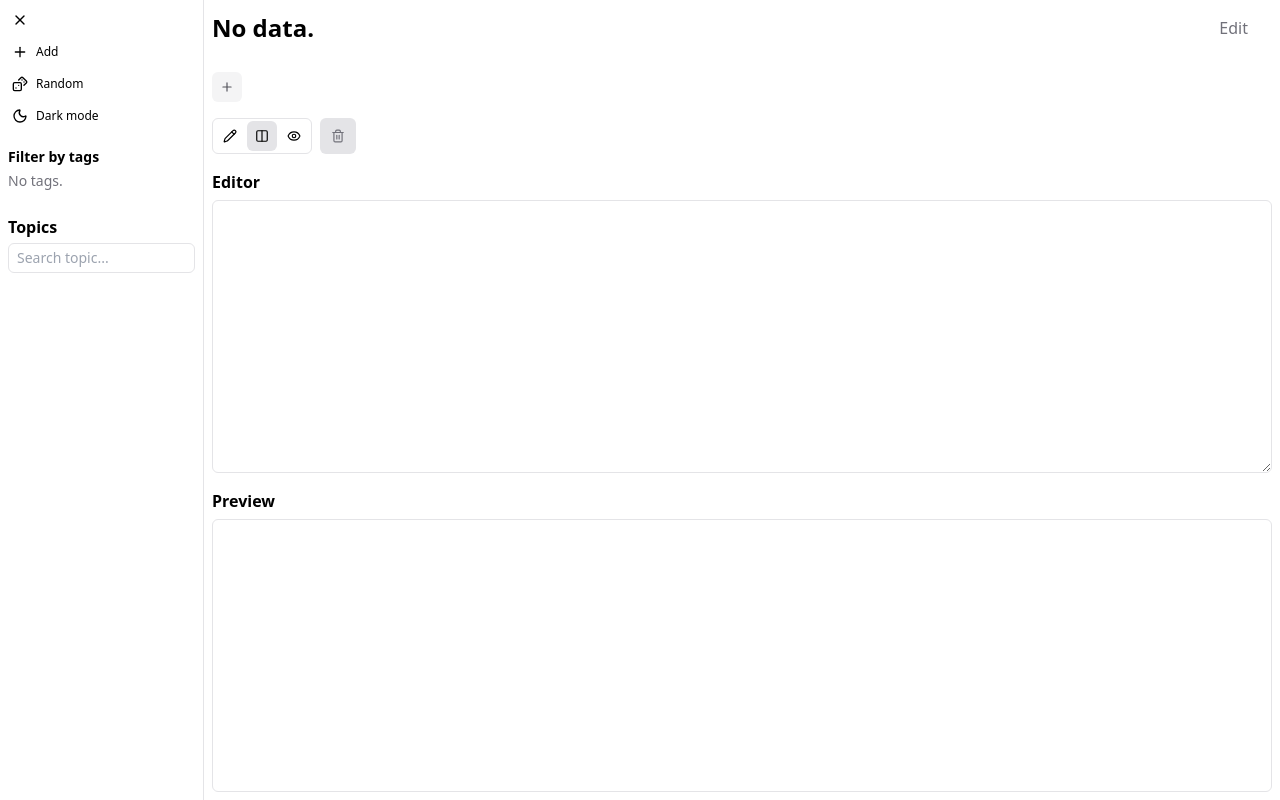
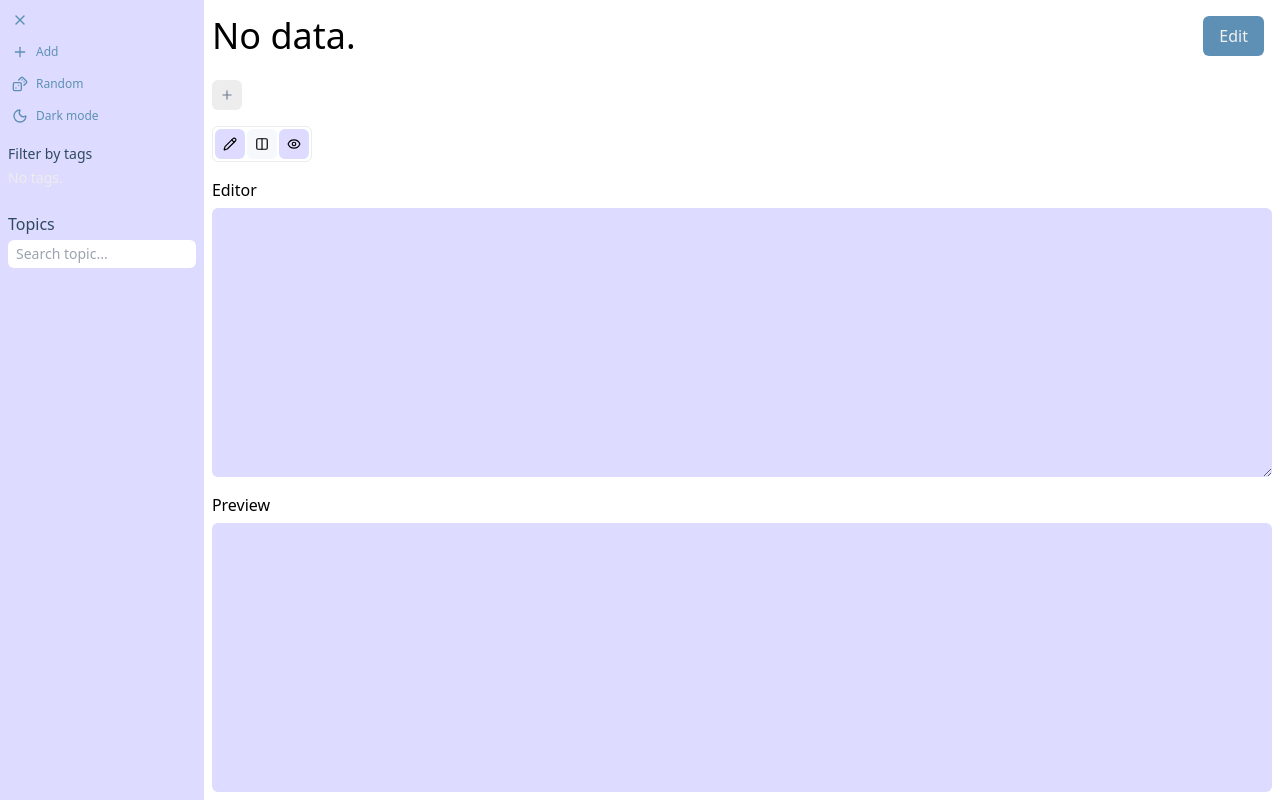
Before and after one commit to Lucccyo/ram, a React (Vite) app: page / in a window 1280 px wide. Built offline with nearby package versions, Linux system fonts and the light colour scheme.

Commit message:
first coloring

```diff
--- a/src/App.tsx
+++ b/src/App.tsx
@@ -5,7 +5,6 @@ import {
   Menu,
   X,
   Dices,
-  Trash2,
   Plus,
   Columns2,
   Eye,
@@ -30,7 +29,6 @@ export default function App() {
   const [htmlPreview, setHtmlPreview] = useState("");
   const [viewMode, setViewMode] = useState<"code" | "both" | "preview">("both");
   const [menuCollapsed, setMenuCollapsed] = useState(false);
-  const [deleteTopic, setDeleteTopic] = useState(false);
   const saveTimeout = useRef<ReturnType<typeof setTimeout> | null>(null);
   const [theme, setTheme] = useState("light")
   const [tags, setTags] = useState<string[]>([]);
@@ -64,7 +62,6 @@ export default function App() {
         const updatedTopics = topics.filter(topic => topic !== currentTopic);
         setTopics(updatedTopics);
         refreshTags();
-        setDeleteTopic(false);
         if (updatedTopics.length === 0) {
           setCurrentTopic(null);
           setNote("");
@@ -318,22 +315,22 @@ export default function App() {
   const isPreviewVisible = viewMode === "preview" || viewMode === "both";
 
   return (
-    <div className="flex h-screen">
+    <div className="flex h-screen bg-background">
       <div
-        className={`p-2 border-r text-xs border-r-zinc-200 dark:border-r-zinc-700 box-border ${menuCollapsed ? "" : "w-[20em]"
+        className={`p-2 text-xs bg-surface text-primary ${menuCollapsed ? "" : "w-[20em]"
           }`}
       >
         <div className="flex gap-2 flex-col">
           <button
             onClick={() => setMenuCollapsed(!menuCollapsed)}
-            className="hover:bg-zinc-100 dark:hover:bg-zinc-800 p-1 rounded-md transition-all duration-200 cursor-pointer flex items-center gap-2"
+            className="text-action p-1 rounded-md transition-all duration-200 cursor-pointer flex items-center gap-2"
           >
             {menuCollapsed ? <Menu size={16} /> : <X size={16} />}
           </button>
 
           <button
             onClick={addNewTopic}
-            className="hover:bg-zinc-100 dark:hover:bg-zinc-800 p-1 rounded-md transition-all duration-200 cursor-pointer flex items-center gap-2"
+            className="text-action p-1 rounded-md transition-all duration-200 cursor-pointer flex items-center gap-2"
           >
             <Plus size={16} />
             {!menuCollapsed && <span>Add</span>}
@@ -342,7 +339,7 @@ export default function App() {
           <button
             onClick={randomTopic}
             disabled={topics.length === 0}
-            className="hover:bg-zinc-100 dark:hover:bg-zinc-800 p-1 rounded-md transition-all duration-200 cursor-pointer flex items-center gap-2"
+            className="text-action p-1 rounded-md transition-all duration-200 cursor-pointer flex items-center gap-2"
           >
             <Dices size={16} />
             {!menuCollapsed && <span>Random</span>}
@@ -352,7 +349,7 @@ export default function App() {
               const newTheme = document.documentElement.classList.contains("dark") ? "light" : "dark";
               storeTheme(newTheme);
             }}
-            className="hover:bg-zinc-100 dark:hover:bg-zinc-800 p-1 rounded-md transition-all duration-200 cursor-pointer flex items-center gap-2"
+            className="text-action p-1 rounded-md transition-all duration-200 cursor-pointer flex items-center gap-2"
           >
             {theme == "dark" ? <Sun size={16} /> : <Moon size={16} />}
             {!menuCollapsed && <span>{theme == "dark" ? "Light" : "Dark"} mode</span>}
@@ -365,7 +362,7 @@ export default function App() {
               <h4 className="text-sm mb-1">Filter by tags</h4>
               <div className="flex flex-wrap gap-1">
                 {allTags.length === 0 ? (
-                  <span className="text-sm text-zinc-500 dark:text-zinc-400">No tags.</span>
+                  <span className="text-sm text-soft">No tags.</span>
                 ) : (
                   allTags.map((tag) => {
                     const isSelected = selectedTags.includes(tag);
@@ -379,9 +376,9 @@ export default function App() {
                               : [...prev, tag]
                           );
                         }}
-                        className={`px-2 py-1 rounded text-xs border ${isSelected
-                          ? "bg-zinc-200 dark:bg-zinc-700 border-white"
-                          : "bg-zinc-200 dark:bg-zinc-800 text-black dark:text-white border-zinc-800"
+                        className={`px-2 py-1 rounded text-xs ${isSelected
+                          ? "bg-constructive text-inverse"
+                          : "bg-soft text-primary"
                           }`}
                       >
                         {tag}
@@ -399,7 +396,7 @@ export default function App() {
                 placeholder="Search topic..."
                 value={search}
                 onChange={(e) => setSearch(e.target.value)}
-                className="w-full mb-2 mt-1 px-2 py-1 rounded-md text-sm border border-zinc-200 dark:border-zinc-700 bg-white dark:bg-zinc-800 text-black dark:text-white"
+                className="w-full mb-2 mt-1 px-2 py-1 rounded-md text-sm bg-background"
               />
               <ul className="list-none p-0 m-0 max-h-[70vh] overflow-y-auto pr-1 mt-2">
                 {filteredTopics
@@ -408,9 +405,9 @@ export default function App() {
                     <li
                       key={index}
                       onClick={() => setCurrentTopic(topic)}
-                      className={`text-xs cursor-pointer px-2 py-1 rounded-md transition-all duration-200 mb-1 ${topic === currentTopic
-                        ? "bg-zinc-200 dark:bg-zinc-700"
-                        : "bg-transparent hover:bg-zinc-100 dark:hover:bg-zinc-800"
+                      className={`text-xs cursor-pointer px-2 py-1 rounded-md mb-1 ${topic === currentTopic
+                        ? "bg-action"
+                        : "bg-transparent"
                         } truncate`}
                     >
                       {topic}
@@ -425,14 +422,13 @@ export default function App() {
       <div className="flex p-2 flex-col gap-4 w-screen">
         <NoteTitle
           title={currentTopic || ""}
-          onRename={(newTitle) => {
-            confirmRenameTopic(newTitle);
-          }}
+          onRename={confirmRenameTopic}
+          onDelete={handleDeleteTopic}
         />
 
         <div className="flex flex-row gap-1">
           {tags.map((tag, index) => (
-            <span key={index} className="flex flex-row items-center justify-center gap-1 px-3 py-1 h-[30px] bg-zinc-100 dark:bg-zinc-800 text-zinc-600 dark:text-zinc-400 rounded mr-2">{tag}
+            <span key={index} className="flex flex-row items-center justify-center gap-1 px-3 py-1 h-[30px] bg-soft text-secondary rounded mr-2">{tag}
               <button
                 onClick={() => {
                   if (currentTopic != null) {
@@ -453,14 +449,14 @@ export default function App() {
         </div>
 
         <div className="flex gap-2 items-center">
-          <div className="flex gap-[2px] rounded-md border border-zinc-200 dark:border-zinc-700 p-[2px] transition-all duration-200">
+          <div className="flex gap-[2px] rounded-md border border-soft p-[2px] transition-all duration-200">
             <ButtonIcon
               onClick={() => setViewMode("code")}
               icon={<Pencil size={14} />}
               className={`w-[30px] h-[30px]
               ${viewMode === "code"
-                  ? "bg-zinc-200 dark:bg-zinc-700"
-                  : "bg-white dark:bg-zinc-800 hover:bg-zinc-100 dark:hover:bg-zinc-800"
+                  ? "bg-markdown"
+                  : "bg-surface"
                 }`}
             />
             <ButtonIcon
@@ -468,8 +464,8 @@ export default function App() {
               icon={<Columns2 size={14} />}
               className={`w-[30px] h-[30px]
               ${viewMode === "both"
-                  ? "bg-zinc-200 dark:bg-zinc-700"
-                  : "bg-white dark:bg-zinc-800 hover:bg-zinc-100 dark:hover:bg-zinc-800"
+                  ? "bg-markdown"
+                  : "bg-surface"
                 }`}
             />
             <ButtonIcon
@@ -477,27 +473,27 @@ export default function App() {
               icon={<Eye size={14} />}
               className={`w-[30px] h-[30px]
               ${viewMode === "preview"
-                  ? "bg-zinc-200 dark:bg-zinc-700"
-                  : "bg-white dark:bg-zinc-800 hover:bg-zinc-100 dark:hover:bg-zinc-800"
+                  ? "bg-markdown"
+                  : "bg-surface"
                 }`}
             />
           </div>
-          <ButtonIcon
+          {/* <ButtonIcon
             onClick={() => setDeleteTopic(true)}
             icon={<Trash2 size={14} />}
             disabled={!currentTopic}
             className={`${currentTopic
-              ? "bg-red-200 dark:bg-red-700 hover:bg-red-300 dark:hover:bg-red-600"
+              ? "bg-destructive text-inverse"
               : "bg-zinc-200 dark:bg-zinc-800 text-zinc-500 cursor-not-allowed"
               }`}
-          />
+          /> */}
         </div>
 
         {isEditorVisible && (
           <>
             <h3 className="text-base p-0 m-0">Editor</h3>
             <textarea
-              className={`mt-[-10px] p-2 rounded-md border resize-y outline-none text-xs flex font-mono bg-white dark:bg-zinc-800 border-zinc-200 dark:border-zinc-700 text-black dark:text-white
+              className={`mt-[-10px] p-2 rounded-md resize-y outline-none text-xs flex font-mono bg-surface
                 ${isPreviewVisible
                   ? "h-[50%]"
                   : "h-[100%]"}`}
@@ -512,7 +508,7 @@ export default function App() {
           <>
             <h3 className="text-base p-0 m-0">Preview</h3>
             <div
-              className={`prose prose-sm markdown mt-[-10px] p-2 rounded-md border outline-none text-xs flex flex-col w-full bg-white dark:bg-zinc-800 border-zinc-200 dark:border-zinc-700 text-black dark:text-white preview-html overflow-y-auto overflow-x-hidden break-words whitespace-pre-wrap
+              className={`prose prose-sm markdown mt-[-10px] p-2 rounded-md outline-none text-xs flex flex-col w-full bg-surface preview-html overflow-y-auto overflow-x-hidden break-words whitespace-pre-wrap
                 ${isEditorVisible
                   ? "h-[50%]"
                   : "h-[100%]"}`}
@@ -523,14 +519,14 @@ export default function App() {
       </div>
 
       {showNewTopicModal && (
-        <div className="fixed inset-0 bg-zinc-900 bg-opacity-50 flex justify-center items-center z-999">
-          <div className="flex flex-col gap-2 bg-white dark:bg-zinc-800 p-4 rounded-md shadow-md">
+        <div className="fixed inset-0 bg-slate-900 bg-opacity-30 flex justify-center items-center z-999">
+          <div className="flex flex-col gap-2 bg-background p-4 rounded-md shadow-md">
             <h3 className="m-0 p-0">New Topic</h3>
             <input
               type="text"
               value={newTopicInput}
               onChange={(e) => setNewTopicInput(e.target.value)}
-              className="p-2 text-xs border rounded-md border-zinc-200 dark:border-zinc-700 bg-white dark:bg-zinc-800"
+              className="p-2 text-xs rounded-md bg-surface"
               placeholder="Enter topic name"
               autoFocus
             />
@@ -538,42 +534,17 @@ export default function App() {
               <ButtonText
                 onClick={() => setShowNewTopicModal(false)}
                 title="Cancel"
-                className="bg-zinc-200 dark:bg-zinc-700"
+                className="bg-surface"
               />
               <ButtonText
                 onClick={() => confirmAddTopic()}
                 title="Add"
-                className="bg-green-200 dark:bg-green-700"
+                className="bg-action text-inverse"
               />
             </div>
           </div>
         </div>
       )}
-
-      {deleteTopic && (
-        <div className="fixed inset-0 bg-zinc-900 bg-opacity-50 flex justify-center items-center z-999">
-          <div className="flex flex-col gap-2 bg-white dark:bg-zinc-800 p-4 rounded-md shadow-md">
-            <h3 className="m-0 p-0">Delete Topic</h3>
-            <div className="flex flex-col text-xs">
-              <span>Are you sure you want to delete this topic?</span>
-              <span>This action cannot be undone.</span>
-            </div>
-            <div className="flex justify-end gap-2">
-              <ButtonText
-                onClick={() => setDeleteTopic(false)}
-                title="Cancel"
-                className="bg-zinc-200 dark:bg-zinc-700"
-              />
-              <ButtonText
-                onClick={() => { handleDeleteTopic() }}
-                title="Delete"
-                className="bg-red-200 dark:bg-red-700"
-              />
-            </div>
-          </div>
-        </div>
-      )}
-
     </div>
   );
 }
--- /dev/null
+++ b/src/components/ConfirmDeleteModal.tsx
@@ -0,0 +1,41 @@
+import { ButtonText } from "./ButtonText";
+
+interface ConfirmDeleteModalProps {
+  isOpen: boolean;
+  onCancel: () => void;
+  onDelete: () => void;
+  title: string;
+}
+
+export default function ConfirmDeleteModal({
+  isOpen,
+  onCancel,
+  onDelete,
+  title,
+}: ConfirmDeleteModalProps) {
+  if (!isOpen) return null;
+
+  return (
+        <div className="fixed inset-0 bg-slate-900 bg-opacity-30 flex justify-center items-center z-999">
+          <div className="flex flex-col gap-2 bg-background p-4 rounded-md shadow-md">
+            <h3 className="m-0 p-0">Delete Topic {title} ?</h3>
+            <div className="flex flex-col text-xs">
+              <span>Are you sure you want to delete this topic?</span>
+              <span>This action cannot be undone.</span>
+            </div>
+            <div className="flex justify-end gap-2">
+              <ButtonText
+                onClick={() => onCancel()}
+                title="Cancel"
+                className="bg-surface"
+              />
+              <ButtonText
+                onClick={() => onDelete() }
+                title="Delete"
+                className="bg-destructive"
+              />
+            </div>
+          </div>
+        </div>
+  );
+}
--- a/src/components/NoteTitle.tsx
+++ b/src/components/NoteTitle.tsx
@@ -1,14 +1,17 @@
 import { useState } from "react";
-import { ButtonText } from "./ButtonText"
+import { ButtonText } from "./ButtonText";
+import ConfirmDeleteModal from "./ConfirmDeleteModal";
 
 interface NoteTitleProps {
   title: string;
   onRename: (newTitle: string) => void;
+  onDelete: () => void;
 }
 
-export function NoteTitle({ title, onRename }: NoteTitleProps) {
+export function NoteTitle({ title, onRename, onDelete }: NoteTitleProps) {
   const [isEditing, setIsEditing] = useState(false);
   const [inputValue, setInputValue] = useState(title);
+  const [isModalOpen, setModalOpen] = useState(false);
 
   const handleSave = () => {
     const trimmed = inputValue.trim();
@@ -24,40 +27,57 @@ export function NoteTitle({ title, onRename }: NoteTitleProps) {
   };
 
   return (
-    <div className="flex flex-row justify-between items-center gap-2 mb-2">
+    <div className="flex flex-row justify-between items-center gap-2 my-2">
       {isEditing ? (
         <>
           <input
-            className="text-2xl m-0 p-0 bg-transparent border-b border-zinc-400 dark:border-zinc-600 focus:outline-none focus:border-blue-500 dark:focus:border-blue-400 px-1"
+            className="text-4xl rounded-md m-0 p-0 bg-transparent bg-surface px-1"
             value={inputValue}
             onChange={e => setInputValue(e.target.value)}
             autoFocus
           />
           <div className="flex flex-row gap-2">
             <ButtonText
-              onClick={() => handleSave()}
-              className="bg-green-200 dark:bg-green-800"
+              onClick={handleSave}
+              className="bg-action text-inverse"
               title="Save"
             />
             <ButtonText
-              onClick={() => handleCancel()}
-              className="bg-zinc-200 dark:bg-zinc-800"
+              onClick={() => setModalOpen(true)}
+              className="bg-destructive"
+              title="Delete"
+            />
+            <ButtonText
+              onClick={handleCancel}
+              className="bg-surface"
               title="Cancel"
             />
           </div>
         </>
       ) : (
         <>
-          <h2 className="text-2xl m-0 p-0">{title || "No data."}</h2>
-            <ButtonText
-              onClick={() => {
-                setInputValue(title);
-                setIsEditing(true) }}
-              className={`${title ? "bg-zinc-200 dark:bg-zinc-800" : "text-zinc-500 cursor-not-allowed"}`}
-              title="Edit"
-            />
+          <h2 className="text-4xl m-0 p-0">{title || "No data."}</h2>
+          <ButtonText
+            onClick={() => {
+              setInputValue(title);
+              setIsEditing(true);
+            }}
+            className="bg-action text-inverse"
+            title="Edit"
+          />
         </>
       )}
+
+      <ConfirmDeleteModal
+        isOpen={isModalOpen}
+        onCancel={() => setModalOpen(false)}
+        onDelete={() => {
+          setModalOpen(false);
+          onDelete();
+          handleCancel();
+        }}
+        title={title}
+      />
     </div>
   );
 }
--- a/src/components/TagAdder.tsx
+++ b/src/components/TagAdder.tsx
@@ -37,24 +37,24 @@ export function TagAdder({ saveTag, allTags }: { saveTag: (tag: string) => void,
   };
 
   return (
-    <div ref={wrapperRef} className="fixed inline-block">
+    <div ref={wrapperRef} className="fixed inline-block text-secondary">
       {adding ? (
         <div className="fixed">
           <input
             ref={inputRef}
-            className="h-[30px] w-[200px] px-2 border border-zinc-200 dark:border-zinc-700 bg-white dark:bg-zinc-800 text-black dark:text-white rounded mr-2"
+            className="h-[30px] w-[200px] px-2 bg-soft rounded-t-md mr-2"
             autoFocus
             value={inputValue}
             onChange={(e) => setInputValue(e.target.value)}
             onKeyDown={handleKeyDown}
           />
-          <div className="absolute z-[99] mt-1 border border-zinc-200 dark:border-zinc-700 rounded bg-white dark:bg-zinc-800"
+          <div className="absolute z-[99] bg-soft rounded-b-md"
             style={{ maxHeight: "200px", overflow: "scroll", }}>
             {allTags.map((tag, index) => (
               <div
                 key={index}
                 onClick={() => handleTagSelect(tag)}
-                className="px-2 cursor-pointer hover:bg-zinc-100 hover:dark:bg-zinc-700 w-[200px]"
+                className="px-2 cursor-pointer w-[200px]"
               >
                 {tag}
               </div>
@@ -65,7 +65,7 @@ export function TagAdder({ saveTag, allTags }: { saveTag: (tag: string) => void,
         <ButtonIcon
           onClick={() => setAdding(true)}
           icon={<Plus size={14} />}
-          className="h-[30px] w-[30px] bg-zinc-100 dark:bg-zinc-800 text-zinc-600 dark:text-zinc-400"
+          className="h-[30px] w-[30px] bg-soft"
         />
       )}
     </div>
--- a/src/main.tsx
+++ b/src/main.tsx
@@ -2,6 +2,7 @@ import React from 'react';
 import ReactDOM from 'react-dom/client';
 import App from './App';
 import './index.css';
+import './theme.css';
 
 ReactDOM.createRoot(document.getElementById('root')!).render(
   <React.StrictMode>
--- /dev/null
+++ b/src/theme.css
@@ -0,0 +1,65 @@
+@tailwind base;
+@tailwind components;
+@tailwind utilities;
+
+@layer components {
+  .bg-background {
+    @apply bg-background-light dark:bg-background-dark;
+  }
+
+  .bg-surface {
+    @apply bg-surface-light dark:bg-surface-dark;
+  }
+
+  .text-primary {
+    @apply text-txt-principal-light dark:text-txt-principal-dark;
+  }
+
+  .text-inverse {
+    @apply text-txt-principal-dark dark:text-txt-principal-light;
+  }
+
+  .text-secondary {
+    @apply text-txt-secondary-light dark:text-txt-secondary-dark;
+  }
+
+  .text-link {
+    @apply text-links-light dark:text-links-dark;
+  }
+
+  .bg-action {
+    @apply bg-action-light dark:bg-action-dark;
+  }
+
+  .text-action {
+    @apply text-action-light dark:text-action-dark;
+  }
+
+  .bg-destructive {
+    @apply bg-destructive-action-light dark:bg-destructive-action-dark;
+  }
+
+  .bg-constructive {
+    @apply bg-constructive-action-light dark:bg-constructive-action-dark;
+  }
+
+  .bg-soft {
+    @apply bg-soft-light dark:bg-soft-dark;
+  }
+
+  .border-soft {
+    @apply border-soft-light dark:border-soft-dark;
+  }
+
+  .text-soft {
+    @apply text-soft-light dark:text-soft-dark;
+  }
+
+  .bg-markdown {
+    @apply bg-markdown-light dark:bg-markdown-dark;
+  }
+
+  .text-background {
+    @apply text-background-light dark:text-background-dark;
+  }
+}
--- a/tailwind.config.js
+++ b/tailwind.config.js
@@ -3,7 +3,39 @@ export default {
   darkMode: 'class',
   content: ['./index.html', './src/**/*.{js,ts,jsx,tsx}'],
   theme: {
-    extend: {},
+    extend: {
+      colors: {
+        'background-light': '#ffffff',
+        'background-dark': '#04040f',
+
+        'surface-light': '#dddbff',
+        'surface-dark': '#0b0b24',
+
+        'txt-principal-light': '#2f4a60',
+        'txt-principal-dark': '#f1f1f1',
+
+        'txt-secondary-light': '#6b7d8f',
+        'txt-secondary-dark': '#c9d1d9',
+
+        'destructive-action-light': '#e63946',
+        'destructive-action-dark': '#e63946',
+
+        'constructive-action-light': '#ffc300',
+        'constructive-action-dark': '#ffc300',
+
+        'action-light': '#5e90b5',
+        'action-dark': '#5e90b5',
+
+        'soft-light': '#ededed',
+        'soft-dark': '#324759',
+
+        'links-light': '#457b9d',
+        'links-dark': '#457b9d',
+
+        'markdown-light': '#f5f9fb',
+        'markdown-dark': '#273947',
+      },
+    },
   },
   plugins: [],
 }
```
Also changed, not shown: 5 other files (tests, documents, lock files or other folders).
